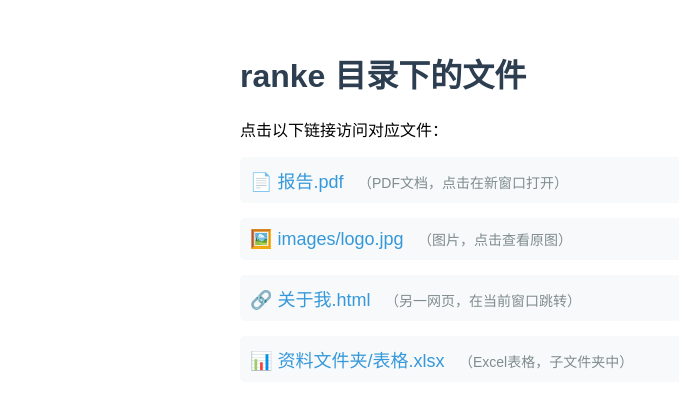
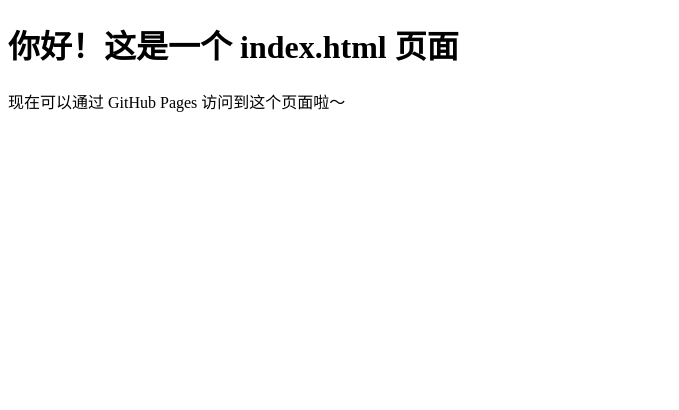
Before and after one commit to Judy-0206/ranke, a plain HTML site: page index.html in a window 1280 px wide. Shown: the whole page, without its empty margins (0-679 px from the left). Drawn offline with Linux system fonts and the light colour scheme.

Commit message:
Update index.html

```diff
--- a/index.html
+++ b/index.html
@@ -2,48 +2,10 @@
 <html lang="zh-CN">
 <head>
     <meta charset="UTF-8">
-    <meta name="viewport" content="width=device-width, initial-scale=1.0">
-    <title>ranke 目录文件列表</title>
-    <style>
-        /* 简单样式，让页面更易读（可选，可删除） */
-        body { font-family: Arial, sans-serif; max-width: 800px; margin: 50px auto; padding: 0 20px; }
-        h1 { color: #2c3e50; }
-        .file-list { list-style: none; padding: 0; }
-        .file-list li { margin: 15px 0; padding: 10px; border-radius: 5px; background: #f8f9fa; }
-        .file-list a { color: #3498db; text-decoration: none; font-size: 18px; }
-        .file-list a:hover { text-decoration: underline; }
-        .file-type { color: #7f8c8d; margin-left: 10px; font-size: 14px; }
-    </style>
+    <title>示例页面</title>
 </head>
 <body>
-    <h1>ranke 目录下的文件</h1>
-    <p>点击以下链接访问对应文件：</p>
-
-    <!-- 文件链接列表 -->
-    <ul class="file-list">
-        <!-- 1. 文档文件（PDF） -->
-        <li>
-            <a href="报告.pdf" target="_blank">📄 报告.pdf</a>
-            <span class="file-type">（PDF文档，点击在新窗口打开）</span>
-        </li>
-
-        <!-- 2. 图片文件（PNG） -->
-        <li>
-            <a href="images/logo.jpg" target="_blank">🖼️ images/logo.jpg</a>
-            <span class="file-type">（图片，点击查看原图）</span>
-        </li>
-
-        <!-- 3. 另一网页文件（HTML） -->
-        <li>
-            <a href="关于我.html">🔗 关于我.html</a>
-            <span class="file-type">（另一网页，在当前窗口跳转）</span>
-        </li>
-
-        <!-- 4. 子文件夹中的文件（表格） -->
-        <li>
-            <a href="资料文件夹/表格.xlsx" target="_blank">📊 资料文件夹/表格.xlsx</a>
-            <span class="file-type">（Excel表格，子文件夹中）</span>
-        </li>
-    </ul>
+    <h1>你好！这是一个 index.html 页面</h1>
+    <p>现在可以通过 GitHub Pages 访问到这个页面啦～</p>
 </body>
 </html>
```
